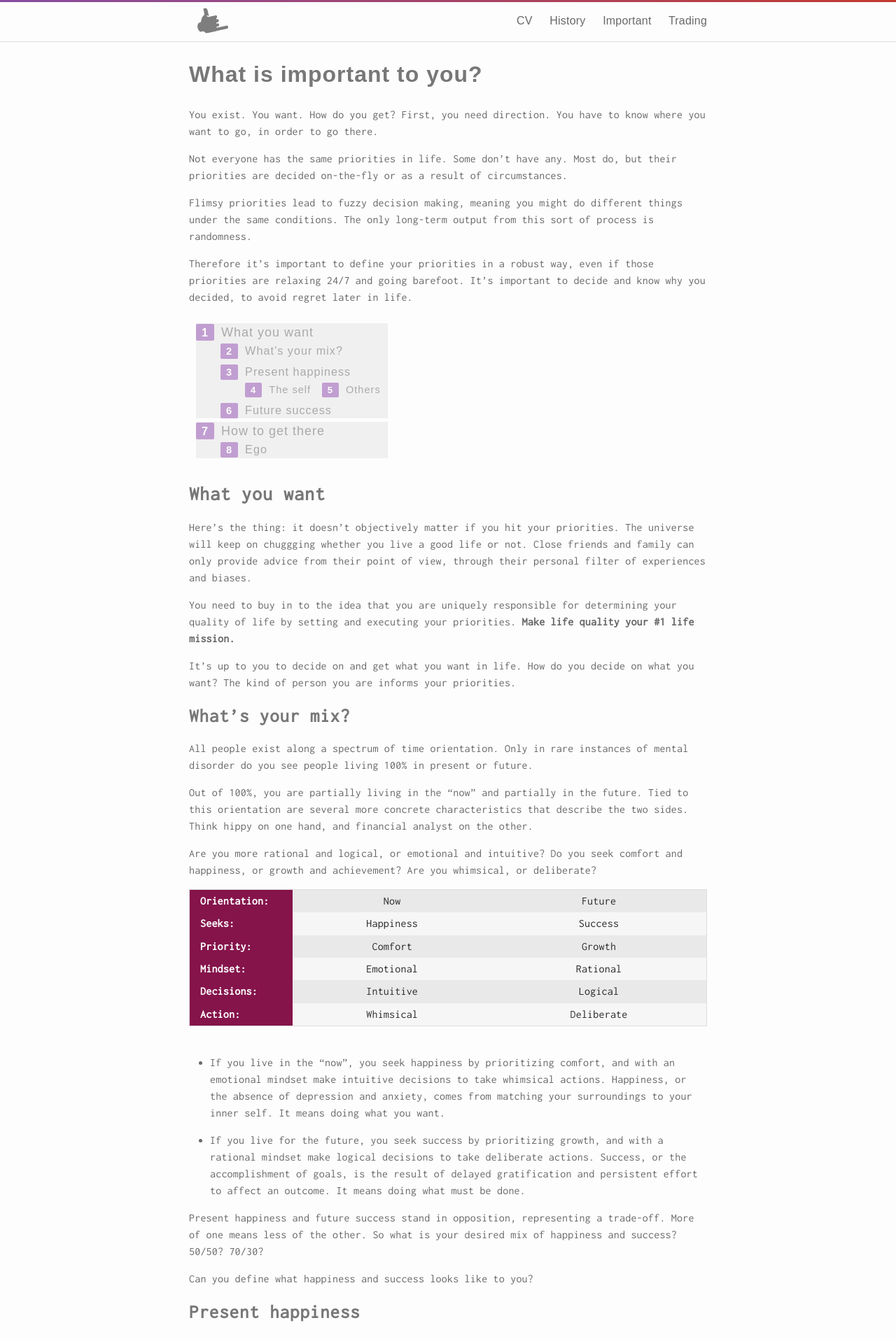
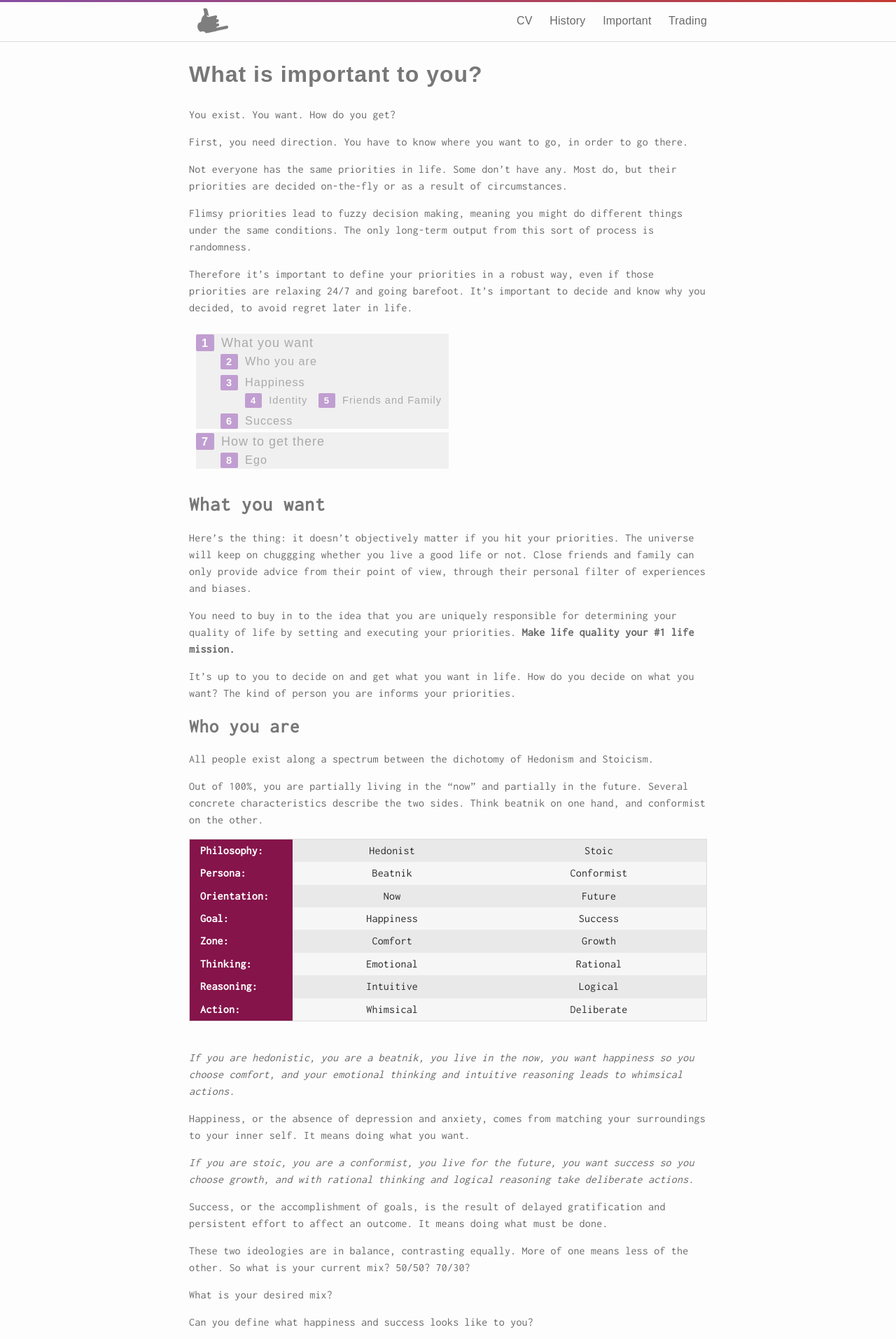
Before and after one commit to ale627/ale627.github.io, a Jekyll site: the page built from important.md, in a window 1280 px wide. Shown: the top 1914 px of the page at 70% size. Built offline with Jekyll 4.4.1, drawn with Linux system fonts in a browser that asks for light colours; some web fonts are replaced; some of the changed text lies outside the part shown.

Commit message:
important changes (lol)

```diff
--- a/important.md
+++ b/important.md
@@ -6,6 +6,7 @@ pagename: "Important"
 ---
 
 You exist.  You want.  How do you get?
+
 First, you need direction.  You have to know where you want to go, in order to go there.
 
 Not everyone has the same priorities in life.  Some don't have any.  Most do, but their priorities are decided on-the-fly or as a result of circumstances.
@@ -26,88 +27,85 @@ You need to buy in to the idea that you are uniquely responsible for determining
 
 It's up to you to decide on and get what you want in life.  How do you decide on what you want?  The kind of person you are informs your priorities.
 
-## What's your mix?
-All people exist along a spectrum of time orientation.  Only in rare instances of mental disorder do you see people living 100% in present or future.
+## Who you are
+All people exist along a spectrum between the dichotomy of Hedonism and Stoicism.
 
-Out of 100%, you are partially living in the "now" and partially in the future.  Tied to this orientation are several more concrete characteristics that describe the two sides.  Think hippy on one hand, and financial analyst on the other.
-
-Are you more rational and logical, or emotional and intuitive?  Do you seek comfort and happiness, or growth and achievement?  Are you whimsical, or deliberate?
+Out of 100%, you are partially living in the "now" and partially in the future.  Several concrete characteristics describe the two sides.  Think beatnik on one hand, and conformist on the other.
 
 |                  |           |            |
 |:-----------------|:---------:|:----------:|
+| **Philosophy:**  | Hedonist  | Stoic      |
+| **Persona:**     | Beatnik   | Conformist |
 | **Orientation:** | Now       | Future     |
-| **Seeks:**       | Happiness | Success    |
-| **Priority:**    | Comfort   | Growth     |
-| **Mindset:**     | Emotional | Rational   |
-| **Decisions:**   | Intuitive | Logical    |
+| **Goal:**        | Happiness | Success    |
+| **Zone:**        | Comfort   | Growth     |
+| **Thinking:**    | Emotional | Rational   |
+| **Reasoning:**   | Intuitive | Logical    |
 | **Action:**      | Whimsical | Deliberate |
 
-<style>
-td:first-child {
-  background-color: #85144b;
-  color: #fdfdfd;
-  width: 20%;
-}
-th {
-  display: none;
-}
-table {
-  margin-left: auto;
-  margin-right: auto;
-}
-</style>
 
-- If you live in the "now", you seek happiness by prioritizing comfort, and with an emotional mindset make intuitive decisions to take whimsical actions.
+*If you are hedonistic, you are a beatnik, you live in the now, you want happiness so you choose comfort, and your emotional thinking and intuitive reasoning leads to whimsical actions.*
+
 Happiness, or the absence of depression and anxiety, comes from matching your surroundings to your inner self.  It means doing what you want.
 
-- If you live for the future, you seek success by prioritizing growth, and with a rational mindset make logical decisions to take deliberate actions.
+*If you are stoic, you are a conformist, you live for the future, you want success so you choose growth, and with rational thinking and logical reasoning take deliberate actions.*
+
 Success, or the accomplishment of goals, is the result of delayed gratification and persistent effort to affect an outcome.  It means doing what must be done.
 
-Present happiness and future success stand in opposition, representing a trade-off.  More of one means less of the other.  So what is your desired mix of happiness and success?  50/50?  70/30?
+These two ideologies are in balance, contrasting equally.  More of one means less of the other.  So what is your current mix?  50/50?  70/30?
+
+What is your desired mix?
 
 Can you define what happiness and success looks like to you?
 
-## Present happiness
+## Happiness
 To be present and happy is a great feeling.  You're engaged in a flow state with the world, acting reflexively and appropriately.  You're not thinking of the past (depression) or the future (anxiety).  You feel an energy flowing through you and your mood is high.
 
 How do we get there?
 
-### The self
-To define your happiness, you need to first know your self.  Have you spent time introspectively examining the sources of your identity?  The sources are "Nature" and "Nurture".  Within each source are several factors.
+### Identity
+To define your happiness, you need to first know your self.  Acting true to your self means you are not constantly faking your experience and expending mental effort to bridge the gap between your mind and your reality.  So it is crucial to know your self.
+
+Have you spent time introspectively examining the parts of your identity?  The parts are "Nature" and "Nurture".  Within each part are several factors.
 
 **Nurture:**
-- Place of birth
+- Birthplace
 - Family
 - Upbringing
-- K-12-college
-- Foods
+- Education
+- Food
 - Culture
 - Sports
 
 **Nature:**
+- Personality
+- Spiritual belief
 - Recurring thought patterns
-- Vices
 - Hobbies
-- Personality type
-- Spiritual beliefs
-- Carnal desires
+- Vice
+- Carnal desire
 
-These factors underly your identity and informs your happiness.  **You'll be happier doing something related to these factors.** Recall times you were very happy - what was happening?
+These factors underly your identity and informs your happiness.  **You'll be happier doing something related to these factors.**
 
-Odds are it involved one or several of the above factors.
-*A trip home.  A childhood food.  A forgotten hobby.*
+**Who you think you are is not necessarily who you actually are.**  It's easy to get caught up in the world and lose your roots.  Don't become so focused on seeming normal that you ignore your identity and neglect to actually be happy.  This is way too common.  "Normal" is subjective and does not have your best interests at heart.
 
-**Who you think you are is not necessarily who you actually are.**  It's easy to get caught up in the world and lose your roots.  Don't become so focused on seeming normal that you neglect to actually be happy.  This is way too common.  "Normal" is subjective and does not have your best interests at heart.
+Of course, identity is constantly shifting as your nature evolves over time.
 
-### Others
-Other people (beyond family) are another major source of happiness.  The catch is you need to be present to meet these people.
+### Friends and Family
+Friends are family are another major source of happiness.  You need to be present to interact with these people.
 
-You should surround yourself with others who inspire, elevate, and complement your self.  Take a lover that cherishes your happiness and understands your identity.  Honest interaction with true intent is an instant source of flow.  These interactions compound into bonds which can alter your life in ways individual effort never can.
+Humans are inherently social animals, and isolation has been proven physically deleterious.  Hanging out with people who drive you crazy is probably worse for your health, though.  So what criteria should you hold?
 
-## Future success
+Surround yourself with others who inspire, elevate, and complement your self.  Take a lover that cherishes your happiness and understands your identity.  Honest interaction with true intent is an instant source of flow.  Treat others as you would be treated - lead the interaction.  These interactions compound into bonds which can alter your life in ways individual effort never can.
+
+These people can enable and compound your success, too.
+
+## Success
 What are your goals?  As a young person, it's important to think deliberately about what you want to do.  There are 80 years in life, and about 50 weeks a year, so there are 4000 weeks in life.
 
-Why do you want to succeed at anything at all?  Why be anything or do anything, when you could more easily be and do nothing?  **It is in the human spirit to continually reach for richer experience.**  For a mortal with an ego (anyone), there is intense appeal in creating something which outlasts you.  It is a test of your abilities.
+Why do you want to succeed at anything at all?  Why be anything or do anything, when you could more easily be and do nothing?
+
+**It is in the human spirit to continually reach for richer experience.**  For a mortal with an ego (anyone), there is intense appeal in creating something which outlasts you.  It is a test of your abilities.
 
 Many goals require years of specific and concentrated effort and are mutually exclusive with other goals.  You can't achieve them all, so which goals are the most important to you?
 
@@ -144,3 +142,17 @@ You may notice that your wants are fleeting.  As soon as you get something, you
 Without ego, you are able to interact with the world without a filter of perception, seeing and experiencing things as they truly are.  This real interaction is the truest form of living, as it is open to actual reality.
 
 Do you dare jettison the basis of your current happiness and future goals, in pursuit of an objective truth?  Is such a state of neutrality really desirable?
+
+
+<style>
+td:first-child {
+  background-color: #85144b !important;
+  color: #fdfdfd;
+  width: 20%;
+}
+th {display: none;}
+table {
+  margin-left: auto;
+  margin-right: auto;
+}
+</style>
```
Also changed, not shown: 2 other files.
